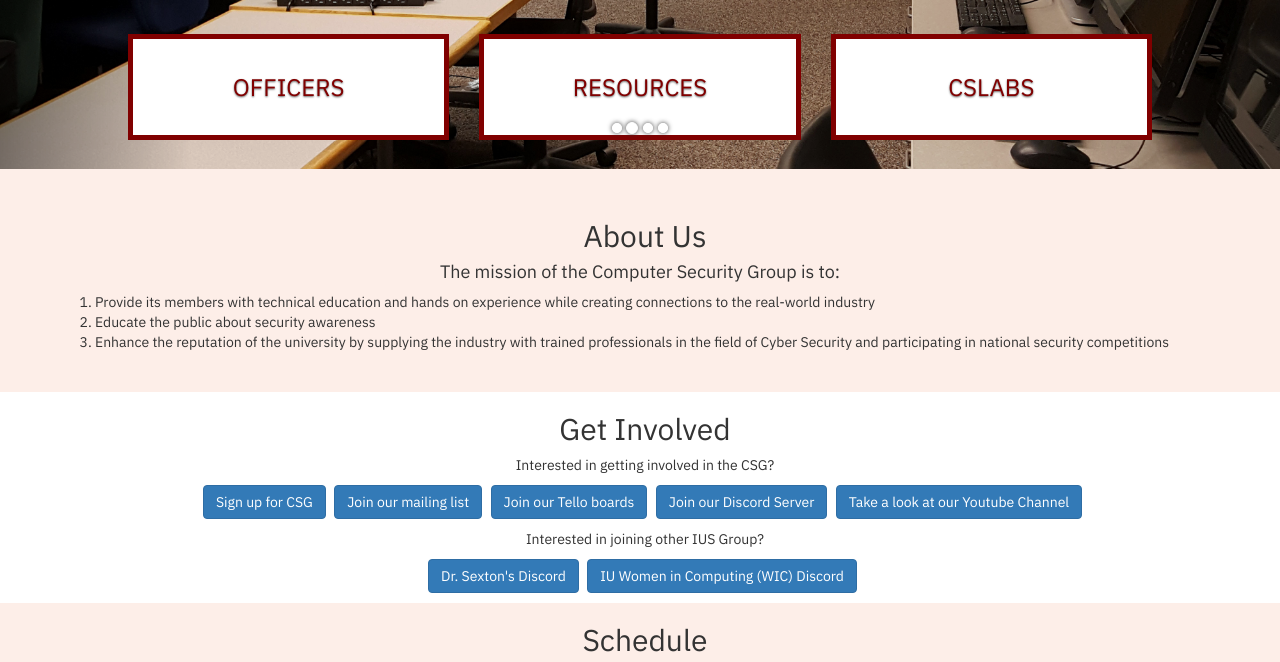
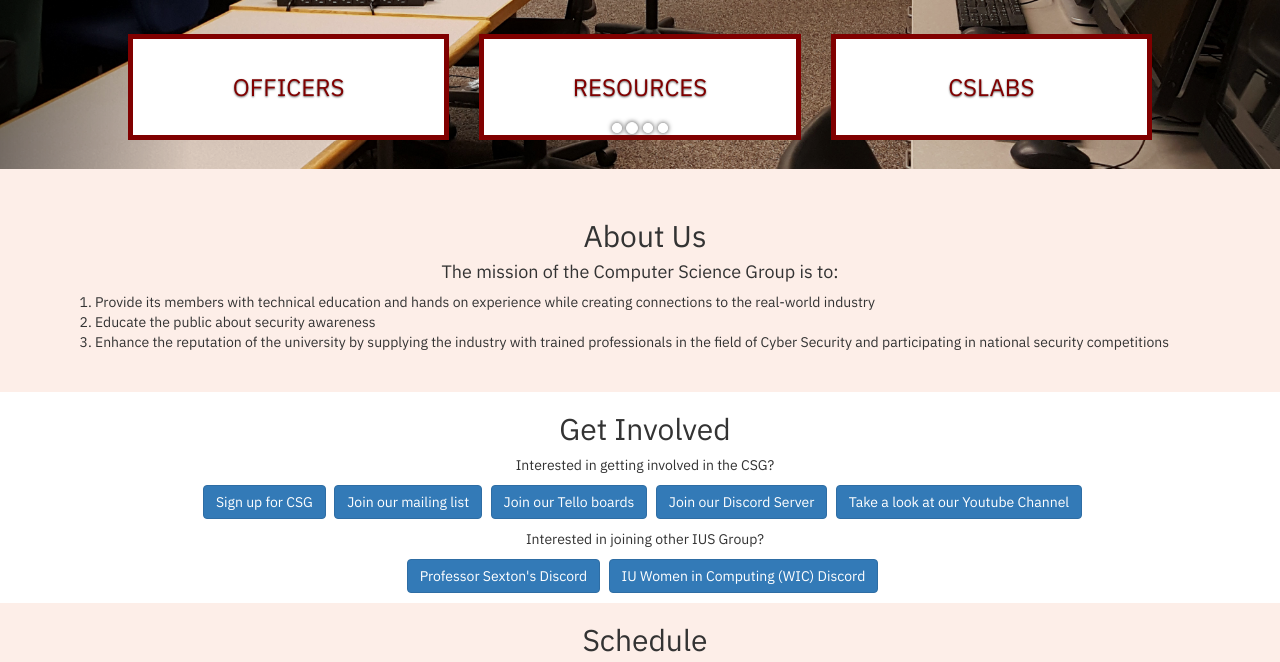
Before and after one commit to ius-csg/csghomepage, a Jekyll site: the page built from index.html, in a window 1280 px wide and 900 px high, scrolled down 576 px, cut to the strip 0-662 px from the top of the window. Built offline with Jekyll 4.4.1, drawn with Linux system fonts in a browser that asks for light colours.

Commit message:
Changed Security group in about us to science group and corrected Dr. Sexton's discord server to Professor Sexton's discord server.

```diff
--- a/_includes/aboutus.html
+++ b/_includes/aboutus.html
@@ -1,6 +1,6 @@
 <div class="container about-body">
     <h2 class="subtitle" >About Us</h2>
-    <h4 class="subtitle">The mission of the Computer Security Group is to:</h4>
+    <h4 class="subtitle">The mission of the Computer Science Group is to:</h4>
     <ol>
         <li>Provide its members with technical education and hands on experience while creating connections to the real-world industry</li>
         <li>Educate the public about security awareness</li>
--- a/_includes/getinvolved.html
+++ b/_includes/getinvolved.html
@@ -15,7 +15,7 @@
             <div>
                 <p class="subtitle">Interested in joining other IUS Group?</p>
                 <p class="subtitle flexlabel">
-                    <a class="btn btn-primary"  href="https://discord.gg/E2jQ3FHTJB">Dr. Sexton's Discord</a>
+                    <a class="btn btn-primary"  href="https://discord.gg/E2jQ3FHTJB">Professor Sexton's Discord</a>
                     <a class="btn btn-primary"  href="https://discord.gg/DuW7XacA">IU Women in Computing (WIC) Discord</a>
                   <!--  <a class="btn btn-primary" href="https://discord.gg/MPWPxaE3QW">Esports Discord</a> -->
                 </p>
```
